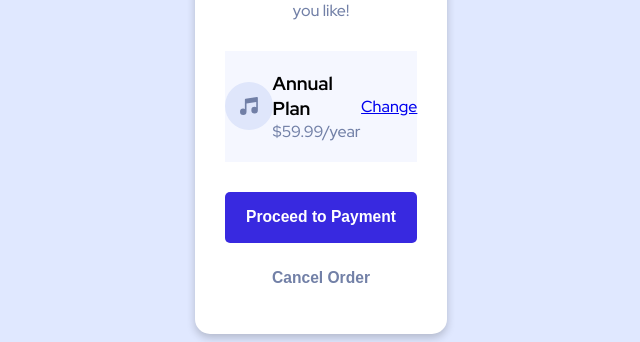
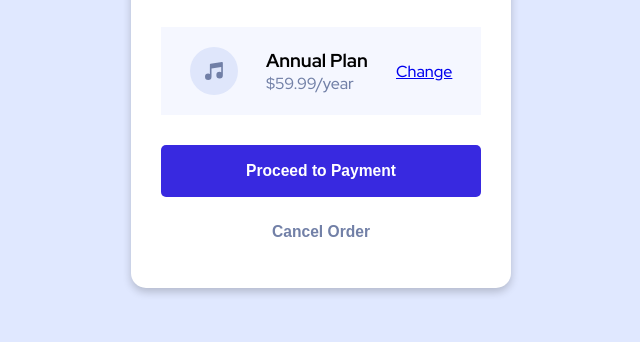
Before and after one commit to renzellaira/order-summary-component, a website: page index.html in a window 1280 px wide. Shown: the part 481-823 px from the top of the page, without its empty margins (319-959 px from the left). After the commit the page ends 800 px from the top, so only its background shows below. Drawn offline with Linux system fonts and the light colour scheme.

Commit message:
Update styles.css

```diff
--- a/styles.css
+++ b/styles.css
@@ -15,7 +15,7 @@ body {
   box-shadow: 0 4px 8px 0 rgba(0, 0, 0, 0.2);
   background-color: #ffffff;
   align-items: center;
-  width: 20%;
+  width: 30%;
   margin-top: 8%;
 }
 .card-img {
@@ -42,6 +42,7 @@ body {
   border: none;
   width: 100%;
   margin-bottom: 10px;
+  font-weight: 900;
 }
 
 .btn-proceed:hover {
```
